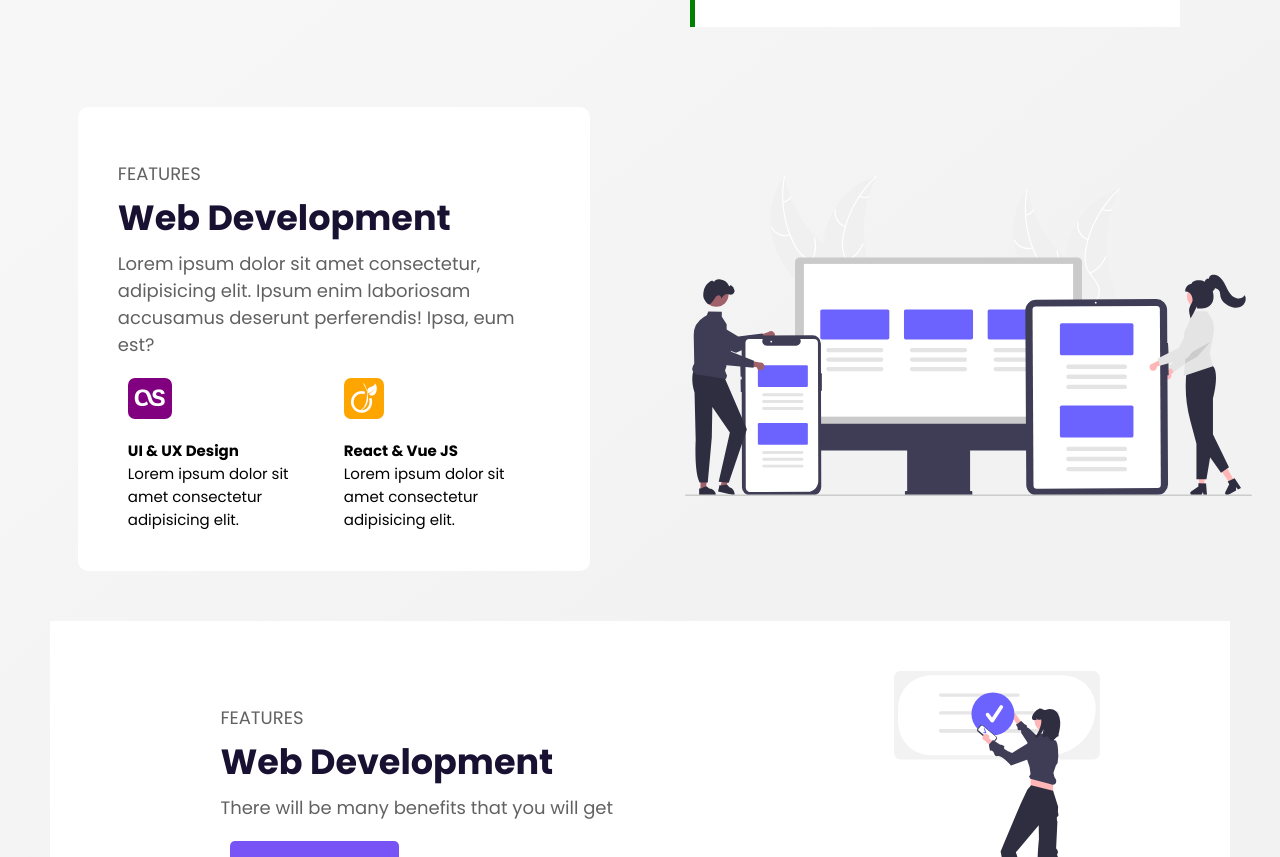
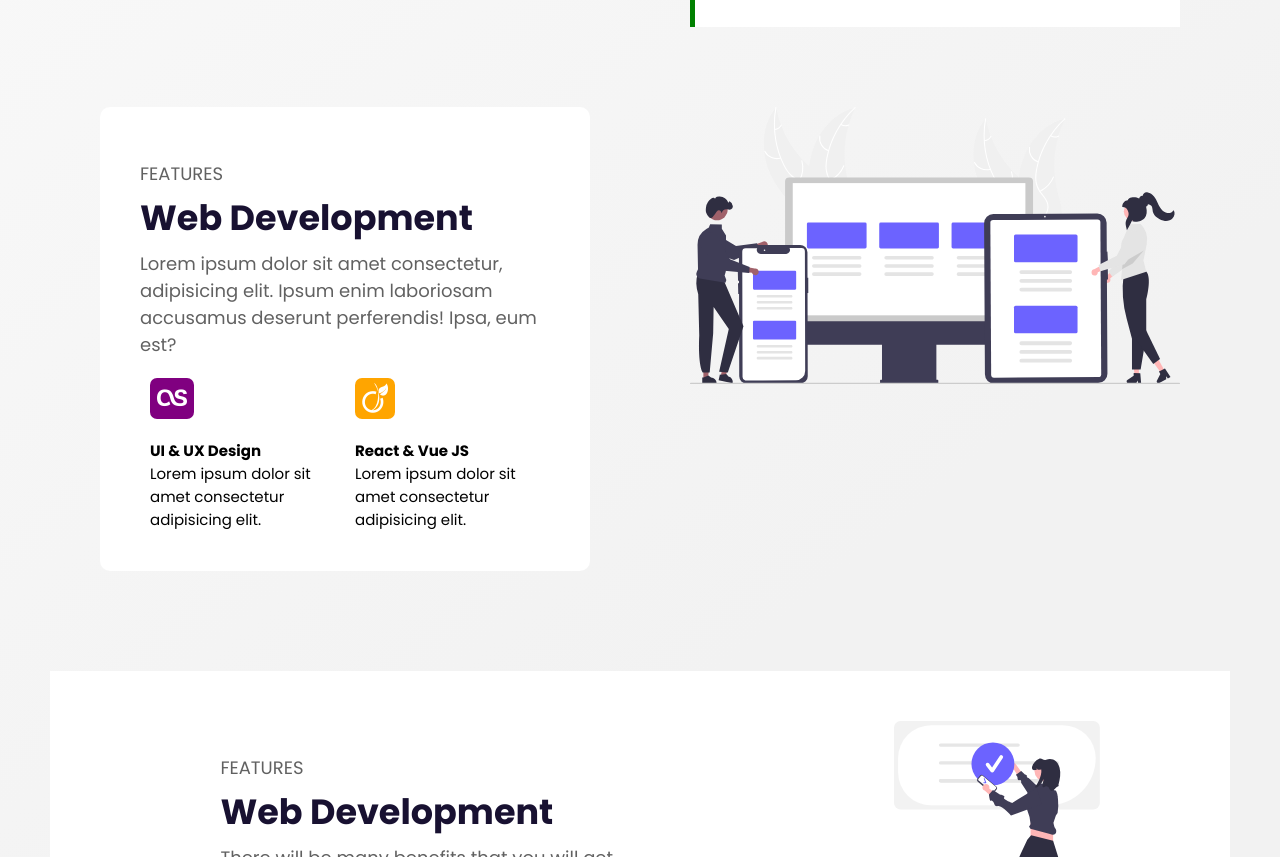
Before and after one commit to cenaei/FrontEnd-Mentorship-1, a plain HTML site: page index.html in a window 1280 px wide. Shown: the part 2097-2954 px from the top of the page. Drawn offline with nearby package versions, Linux system fonts and the light colour scheme.

Commit message:
Web Development: Rebuilt with Grid

```diff
--- a/assets/sass/layout/_web.scss
+++ b/assets/sass/layout/_web.scss
@@ -1,78 +1,80 @@
-.web__wrapper {
-  display: flex;
-  flex-direction: row;
-  justify-content: space-around;
-  align-items: center;
-  margin: 5rem .5rem;
+.web {
+  &__wrapper {
+    display: grid;
+    grid-template-columns: repeat(2, 1fr);
+    grid-template-rows: 1fr;
+    grid-column-gap: 10rem;
+    grid-row-gap: 0px;
+    padding: 5rem 10rem;
   }
-
-.web__left--item {
+  &__right {
+    &--item {
+      img {
+        max-width: 100%;
+      }
+    }
+  }
+  &__left {
+    width: 100%;
+    &--item {
       display: flex;
       flex-direction: column;
       justify-content: space-between;
       align-items: flex-start;
-  margin: 0 5rem;
       background-color: #fff;
       padding: 4rem;
       border-radius: 1rem;
       max-width: 40vw;
     }
-
-.web__left--content h2 {
+    &--content {
+      h2 {
         font-size: 3.5rem;
         font-weight: 700;
         line-height: 3.5rem;
         margin-bottom: 1.5rem;
         color: $darkColor;
       }
-
-.web__left--content p {
+      p {
         font-size: 1.8rem;
         opacity: 0.9;
         color: $secondaryColor;
       }
-
-.web__content--caption {
-  margin-bottom: 2rem;
     }
-
-.web__left--details {
+    &--details {
       display: flex;
       flex-direction: row;
       justify-content: space-evenly;
       align-items: center;
+      div {
+        margin: 0 1rem;
       }
-
-.web__details--left {
+    }
+  }
+  &__content {
+    &--caption {
+      margin-bottom: 2rem;
+    }
+  }
+  &__details {
+    &--left {
       display: flex;
       flex-direction: column;
       justify-content: space-between;
       align-items: flex-start;
+      i {
+        background-color: purple;
+        margin: 0 0 2rem 0;
       }
-
-.web__details--right {
+    }
+    &--right {
       display: flex;
       flex-direction: column;
       justify-content: space-between;
       align-items: flex-start;
-}
-
-.web__details--left i {
-  background-color: purple;
-  margin: 0 0 2rem 0;
-}
-
-.web__details--right i {
+      i {
         background-color: orange;
         margin: 0 0 2rem 0;
       }
-
-
-.web__right--item img {
-  max-width: 45vw;
-  max-height: 40vh;
     }
-
-.web__left--details div {
-  margin: 0 1rem;
   }
+}
--- a/index.html
+++ b/index.html
@@ -191,7 +191,7 @@
           </div>
         </div>
       </section>
-      <section id="web-development">
+      <section id="web-development" class="web">
         <div class="web__wrapper">
           <div class="web__left--item">
             <div class="web__left--content">
```
Also changed, not shown: assets/css/main.css, 1 other file. Lines whose indentation alone changed are shown as unchanged.
